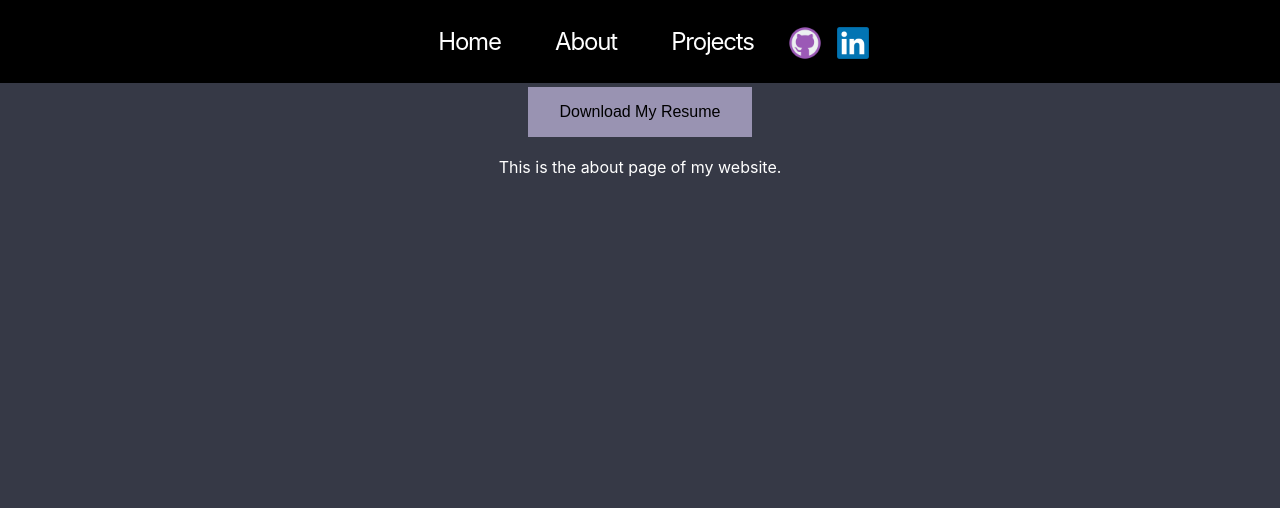
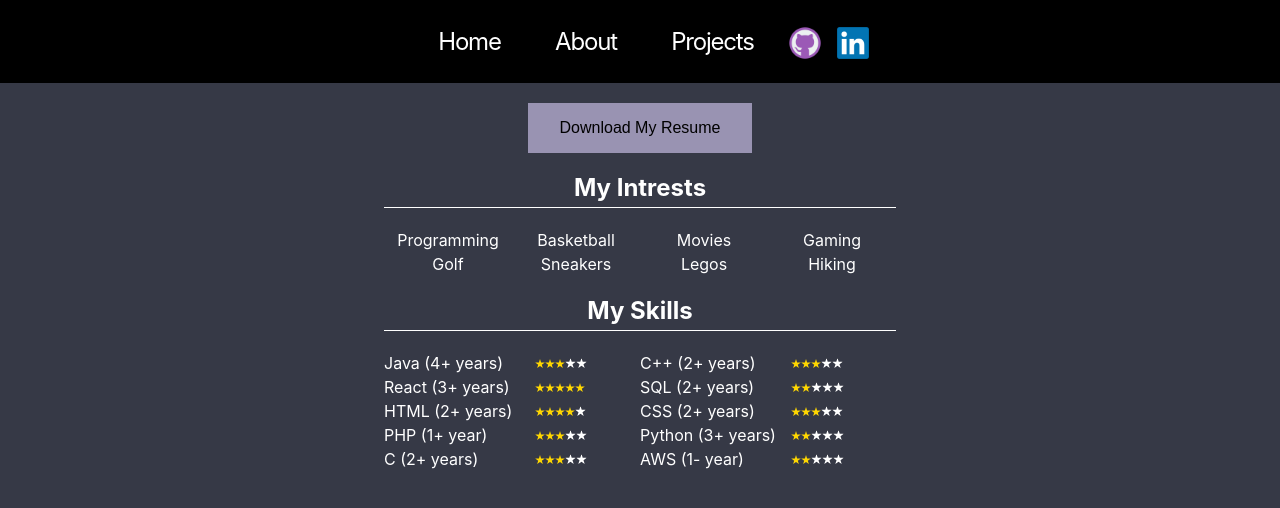
Before and after one commit to ramscuse/portfolio, a React (Create React App) app: page /About in a window 1280 px wide. Shown: the top 508 px of the page. Built offline with nearby package versions, Linux system fonts and the light colour scheme.

Commit message:
Added lists to About and Made a Function for stars

```diff
--- a/src/Components/About.js
+++ b/src/Components/About.js
@@ -3,10 +3,76 @@ import '../css/About.css';
 import resume from '../downloads/WalterResume.docx'
 
 function About() {
+
+  function Rating(stars) {
+    let starlist = [];
+
+    for (let i = 0; i < 5; i++) {
+      if (i < stars) {
+        starlist.push(<div key={i} class='star'></div>)
+      } else {
+        starlist.push(<div key={i} class='staropen'></div>)
+      }
+    }
+
+    return (
+      <div class='starcontainer'>
+        {starlist}
+      </div>
+    )
+  }
+
   return (
     <div className='aboutBody'>
-        <a href={resume} download='WalterResume' target='_blank'><button id='resumedownload'>Download My Resume</button></a>
-      <p>This is the about page of my website.</p>
+      <a href={resume} download='WalterResume.docx' target='_blank'>
+        <button id='resumedownload'>Download My Resume</button>
+      </a>
+
+      <div id='intrests'>
+        <h2>My Intrests</h2>
+        <ul class='list'>
+          <li class='listitem'>Programming</li>
+          <li class='listitem'>Basketball</li>
+          <li class='listitem'>Movies</li>
+          <li class='listitem'>Gaming</li>
+          <li class='listitem'>Golf</li>
+          <li class='listitem'>Sneakers</li>
+          <li class='listitem'>Legos</li>
+          <li class='listitem'>Hiking</li>
+        </ul>
+      </div>
+
+      <div id='skills'>
+        <h2>My Skills</h2>
+        <ul class='list listskills'>
+          <li class='listitem listitemskills'>Java (4+ years) {Rating(3)}</li>
+          <li class='listitem listitemskills'>C++ (2+ years) {Rating(3)}</li>
+          <li class='listitem listitemskills'>React (3+ years) {Rating(5)}</li>
+          <li class='listitem listitemskills'>SQL (2+ years) {Rating(2)}</li>
+          <li class='listitem listitemskills'>HTML (2+ years) {Rating(4)}</li>
+          <li class='listitem listitemskills'>CSS (2+ years) {Rating(3)}</li>
+          <li class='listitem listitemskills'>PHP (1+ year) {Rating(3)}</li>
+          <li class='listitem listitemskills'>Python (3+ years) {Rating(2)}</li>
+          <li class='listitem listitemskills'>C (2+ years) {Rating(3)}</li>
+          <li class='listitem listitemskills'>AWS (1- year) {Rating(2)}</li>
+        </ul>
+      </div>
+
+      <div id='skillsmobile'>
+        <h2>My Skills</h2>
+        <ul class='list listskills'>
+          <li class='listitem listitemskills'>Java {Rating(3)}</li>
+          <li class='listitem listitemskills'>C++ {Rating(3)}</li>
+          <li class='listitem listitemskills'>React {Rating(5)}</li>
+          <li class='listitem listitemskills'>SQL {Rating(2)}</li>
+          <li class='listitem listitemskills'>HTML {Rating(4)}</li>
+          <li class='listitem listitemskills'>CSS {Rating(3)}</li>
+          <li class='listitem listitemskills'>PHP {Rating(3)}</li>
+          <li class='listitem listitemskills'>Python {Rating(2)}</li>
+          <li class='listitem listitemskills'>C {Rating(3)}</li>
+          <li class='listitem listitemskills'>AWS {Rating(2)}</li>
+        </ul>
+      </div>
     </div>
   );
 }
--- a/src/css/About.css
+++ b/src/css/About.css
@@ -13,9 +13,70 @@
     padding: 16px 32px;
     text-align: center;
     display: inline-block;
-    margin: 4px 40px;
+    margin-top: 20px;
     cursor: pointer;
     font-size: 16px;
+    transition-duration: 0.4s;
+}
+
+#resumedownload:hover {
+    background-color: #A7ABDD;
+}
+
+h2{
+    padding-bottom: 5px;
+    border-bottom: 1px solid white;
+}
+
+.list{
+    text-align: center;
+    overflow: hidden;
+    list-style: none;
+    padding: 0;
+}
+
+.listitem {
+    line-height: 1.5rem;
+    float: left;
+    display: inline;
+    width: 25%;
+}
+
+.listskills {
+    text-align: left;
+}
+
+.listitemskills {
+    display: inline-flex;
+    justify-content: space-between;
+    width: 50%;
+}
+
+.starcontainer {
+    width: 55px;
+    padding-right: 50px;
+}
+
+.star{
+    background: gold;
+    clip-path: polygon(50% 0%, 61% 35%, 98% 35%, 68% 57%, 79% 91%, 50% 70%, 21% 91%, 32% 57%, 2% 35%, 39% 35%);
+    display: inline-block;
+    height: 10px;
+    width: 10px;
+}
+
+.staropen{
+    background: white;
+    border: 1px solid black;
+    clip-path: polygon(50% 0%, 61% 35%, 98% 35%, 68% 57%, 79% 91%, 50% 70%, 21% 91%, 32% 57%, 2% 35%, 39% 35%);
+    display: inline-block;
+    height: 9px;
+    width: 9px;
+}
+@media only screen and (min-width: 481px) {
+    #skillsmobile {
+        display: none;
+    }
 }
 
 @media only screen and (max-width: 480px) {
@@ -26,4 +87,11 @@
         text-align: center;
         color: white;
     }
+    .starcontainer {
+        width: 55px;
+        padding-right: 10px;
+    }
+    #skills {
+        display: none;
+    }
 }
```
